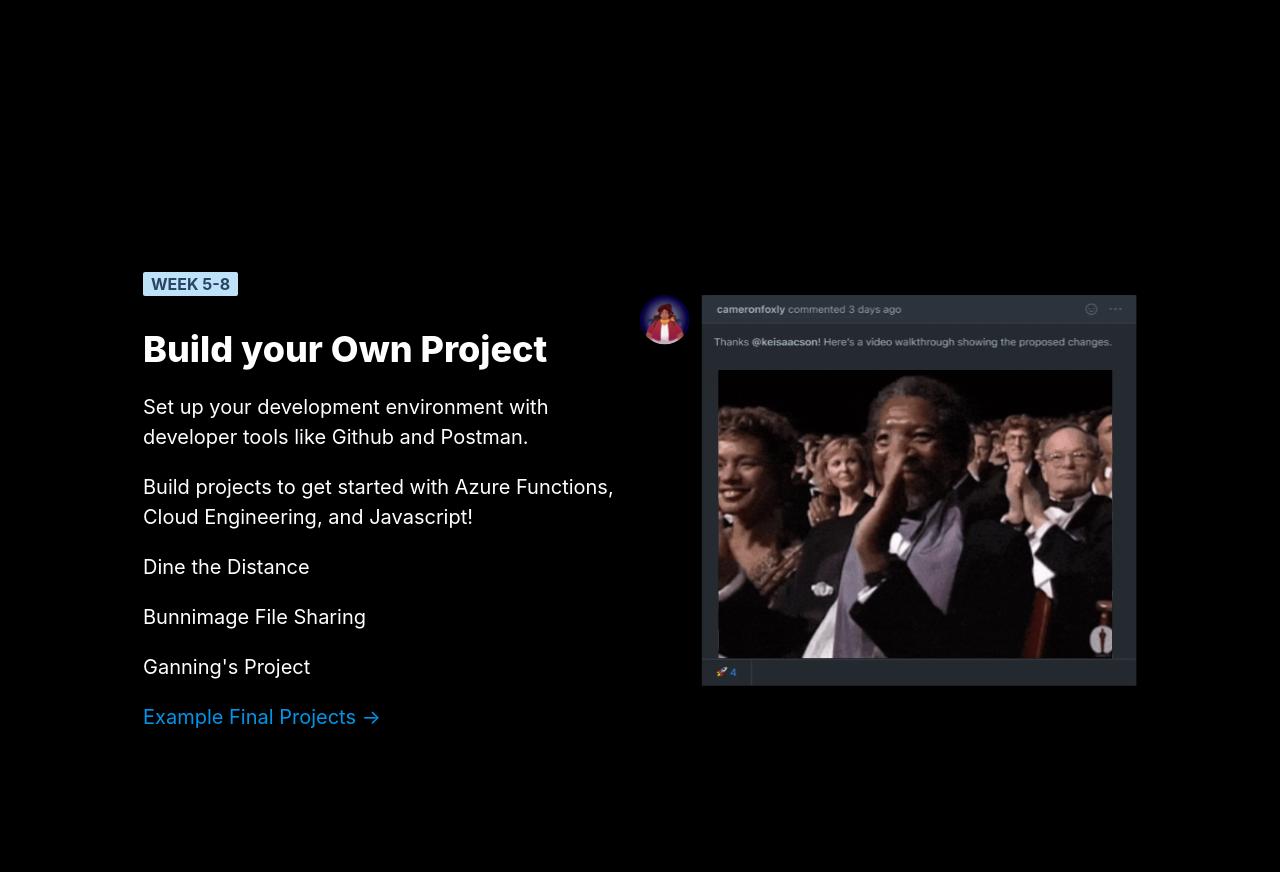
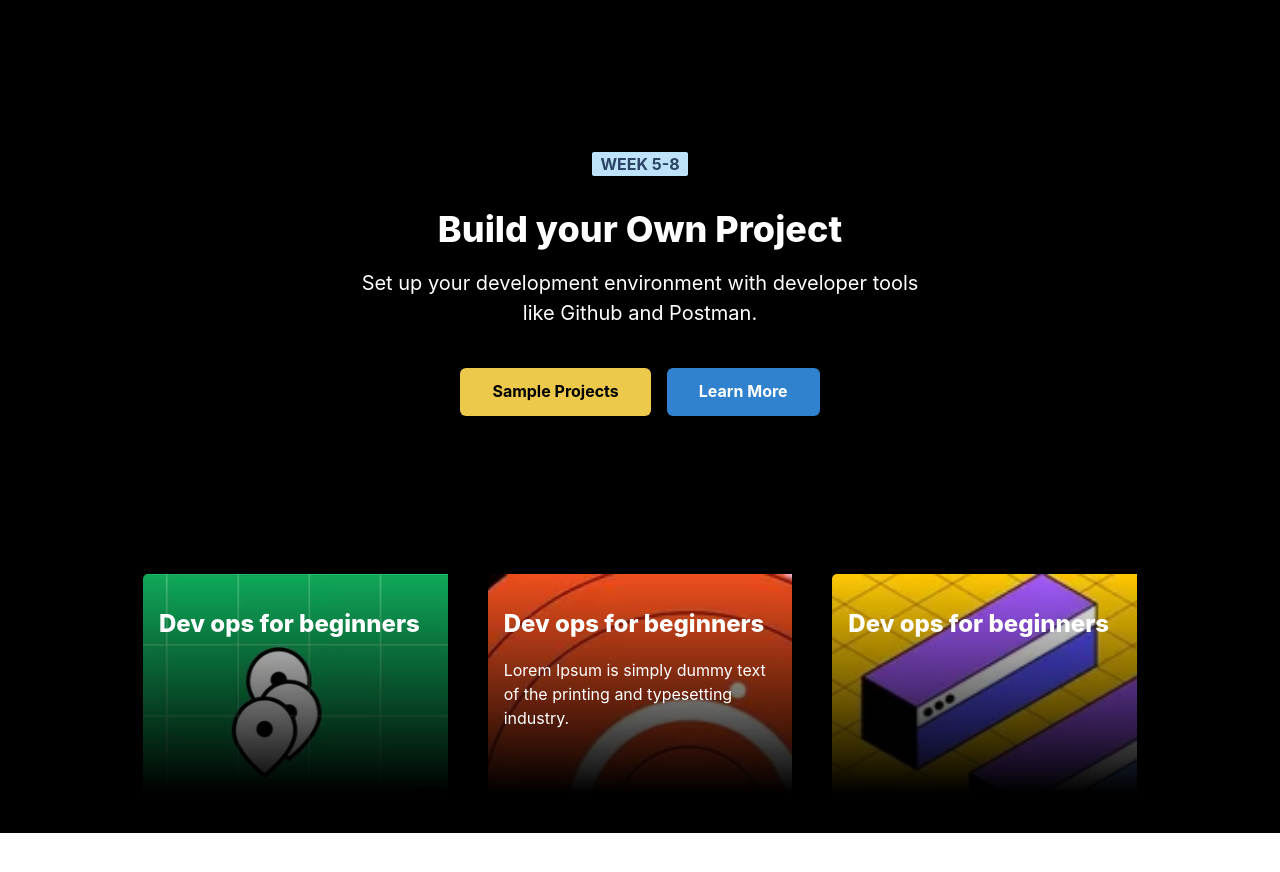
Before and after one commit to bitprj/bitproject_website, a Next.js app: page / in a window 1280 px wide. Shown: the part 5140-6012 px from the top of the page. After the commit the page ends 5973 px from the top, so only its background shows below. Built offline with nearby package versions, Linux system fonts and the light colour scheme.

Commit message:
added build your own page

```diff
--- /dev/null
+++ b/components/dualcol/center.jsx
@@ -0,0 +1,82 @@
+import {
+    Box,
+    Button,
+    Circle,
+    Heading,
+    Img,
+    Stack,
+    Text,
+    VisuallyHidden,
+    useColorModeValue as mode,
+    LightMode,
+    Center,
+    Container,
+    Badge
+  } from '@chakra-ui/react'
+
+  import * as React from 'react'
+  import Fade from 'react-reveal/Fade';
+
+  export const CenterDualCol = ({ heading, description,cta1, cta2, image, logoImage, play, cta1link, cta2link }) => {
+    return (
+      <Box as="section" bg="black" pb="12" overflow="hidden" color="white">
+        <Container
+        maxW="container.lg"
+        p="15px"
+      >
+        <Fade>
+        <Box as="section" bg="black" color="white">
+          <Box maxW={{ base: 'xl', md: '7xl' }} mx="auto" px={{ base: '6', md: '8' }}>
+            <Box textAlign="center">
+            <Badge px="2" fontSize="1em" colorScheme="blue">
+             WEEK 5-8
+            </Badge>
+            <Heading as="h2" size="xl" mt="8" fontWeight="extrabold">
+                {heading}
+              </Heading>
+              <Text fontSize="xl" mt="4" maxW="xl" mx="auto" >
+                {description}
+              </Text>
+            </Box>
+
+            <Stack
+              justify="center"
+              direction={{ base: 'column', md: 'row' }}
+              mt="10"
+              mb="20"
+              spacing="4"
+            >
+              <LightMode>
+                <Button
+                  as="a"
+                  href={cta1link}
+                  size="lg"
+                  colorScheme="yellow"
+                  px="8"
+                  fontWeight="bold"
+                  fontSize="md"
+                >
+                  {cta1}
+                </Button>
+                <Button
+                  as="a"
+                  href={cta2link}
+                  size="lg"
+                  colorScheme="blue"
+                  px="8"
+                  fontWeight="bold"
+                  fontSize="md"
+                >
+                  {cta2}
+                </Button>
+              </LightMode>
+            </Stack>
+
+          </Box>
+        </Box>
+        </Fade>
+        </Container>
+      </Box>
+
+    )
+  }
--- a/pages/index.js
+++ b/pages/index.js
@@ -7,6 +7,8 @@ import { Hero } from '../components/hero'
 import { Textblock } from '../components/textblock'
 import { DualCol } from '../components/dualcol'
 import { OverflowDualCol } from '../components/overflowdualcol'
+import { CenterDualCol } from '../components/dualcol/center'
+import { Carousel } from '../components/carousel'
 
 
 export default function Home() {
@@ -87,17 +89,21 @@ export default function Home() {
         action="Get Started &rarr;"
         actionLink="ACTIONLINK"
       />
-     <DualCol
-        preheading="week 5-8"
-        heading="Build your Own Project"
-        para1="Set up your development environment with developer tools like Github and Postman."
-        para2="Build projects to get started with Azure Functions, Cloud Engineering, and Javascript!"
-        li1="Dine the Distance"
-        li2="Bunnimage File Sharing"
-        li3="Ganning's Project"
-        img="/counselorbot.svg"
-        action="Example Final Projects &rarr;"
-        actionLink="ACTIONLINK"
+    <CenterDualCol
+      heading="Build your Own Project"
+      description="Set up your development environment with developer tools like Github and Postman."
+      cta1="Sample Projects"
+      cta2="Learn More"
+      image="/feature.svg"
+      logoImage="/serverlessLogo.svg"
+      cta1link={' https://www.notion.so/bitproject/Welcome-to-Serverless-Camp-e218f86daf4248509350709cd9fa8017'}
+      cta2link={'https://airtable.com/shr9hT8pEXpAAM00Z'}
+      />
+    <Carousel
+        img1="/tech1.svg"
+        img2="/tech2.svg"
+        img3="/tech3.svg"
+        img4="/tech4.svg"
       />
 
     </div>
```
Also changed, not shown: components/carousel/index.js (+0 -11 lines).
